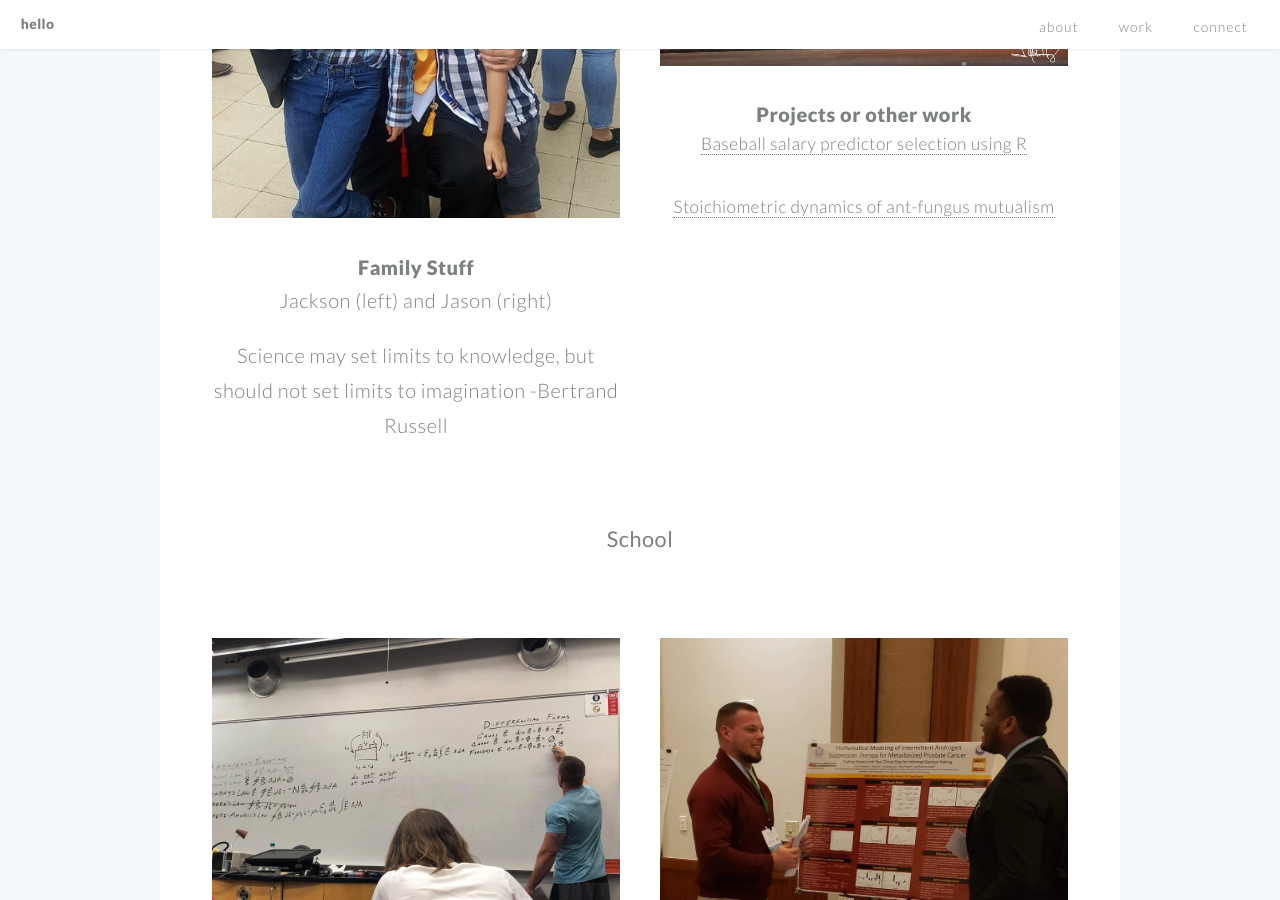
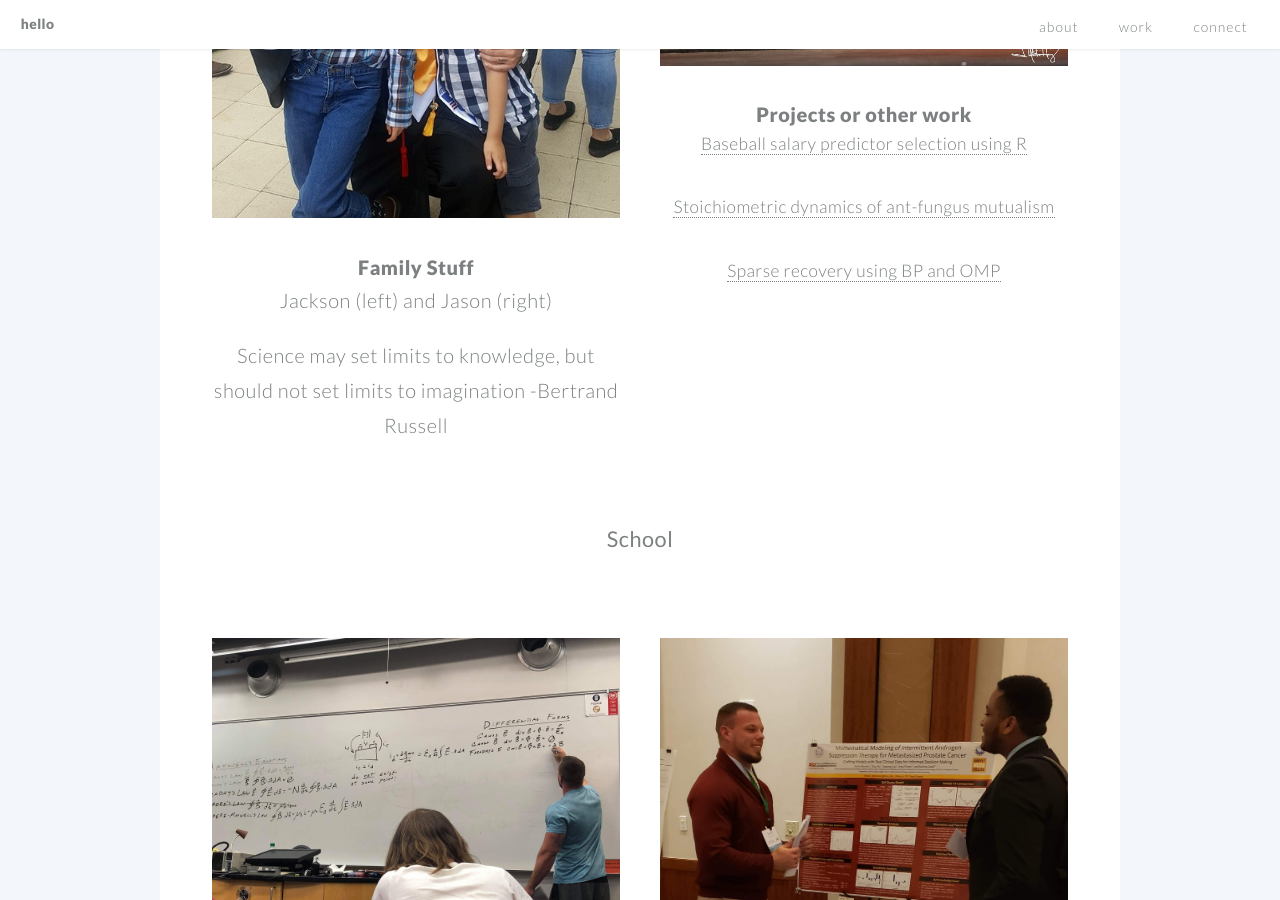
Before and after one commit to jben33/jben33.github.io, a Jekyll site: the page built from index.md, in a window 1280 px wide and 900 px high, scrolled down 2194 px. Built offline with Jekyll 4.4.1, drawn with Linux system fonts in a browser that asks for light colours.

Commit message:
Update example2.html

```diff
--- a/_includes/example2.html
+++ b/_includes/example2.html
@@ -2,3 +2,4 @@
 
 <p><a href="https://drive.google.com/file/d/16-5BFMT3K4yZeH_sabC04eOoUSRr0ERS/view">Baseball salary predictor selection using R</a></p>
 <p><a href="https://drive.google.com/file/d/1ZN5RsUfMytxdaDLOrpU1KEO79AyjDPLw/view?usp=sharing">Stoichiometric dynamics of ant-fungus mutualism</a></p>
+<p><a href="https://drive.google.com/file/d/1WWmqQxm_SkWCWk5_S1_xysVG3u1fB5ar/view?usp=sharing">Sparse recovery using BP and OMP</a></p>
```
